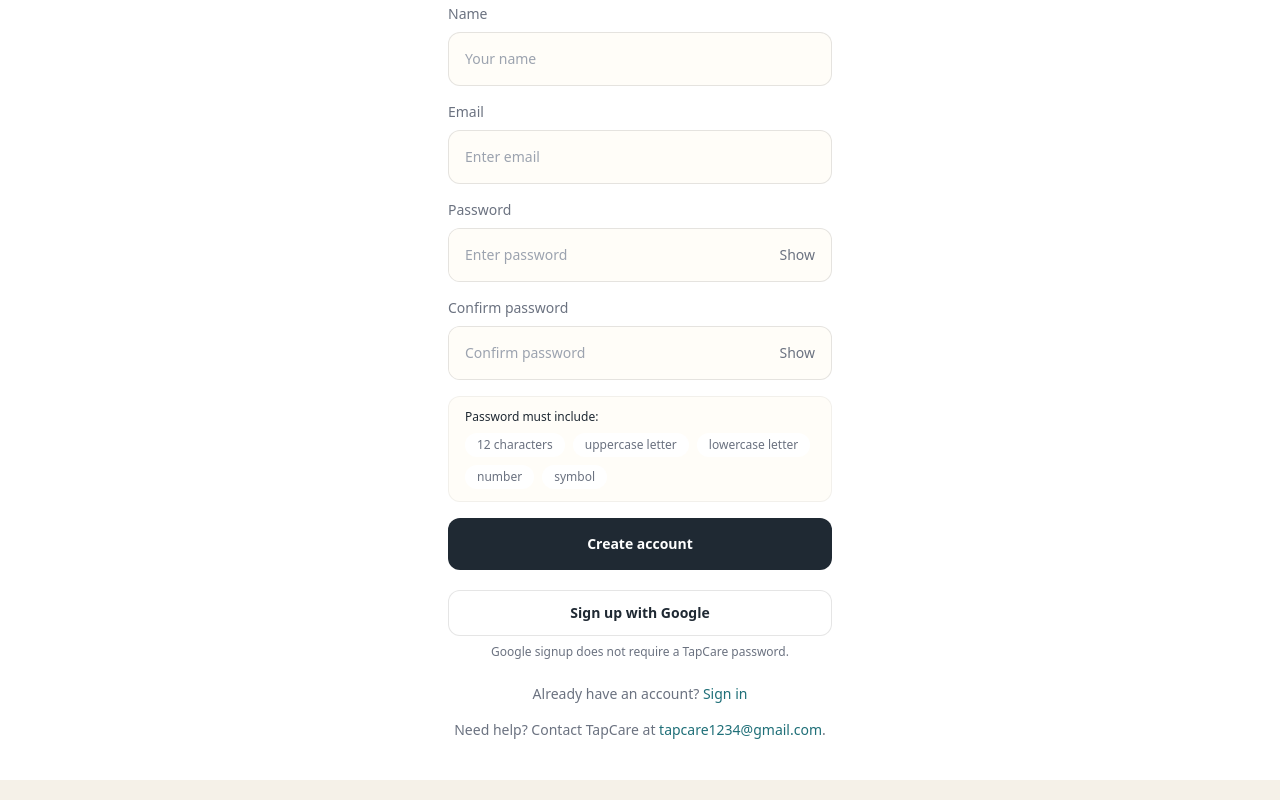
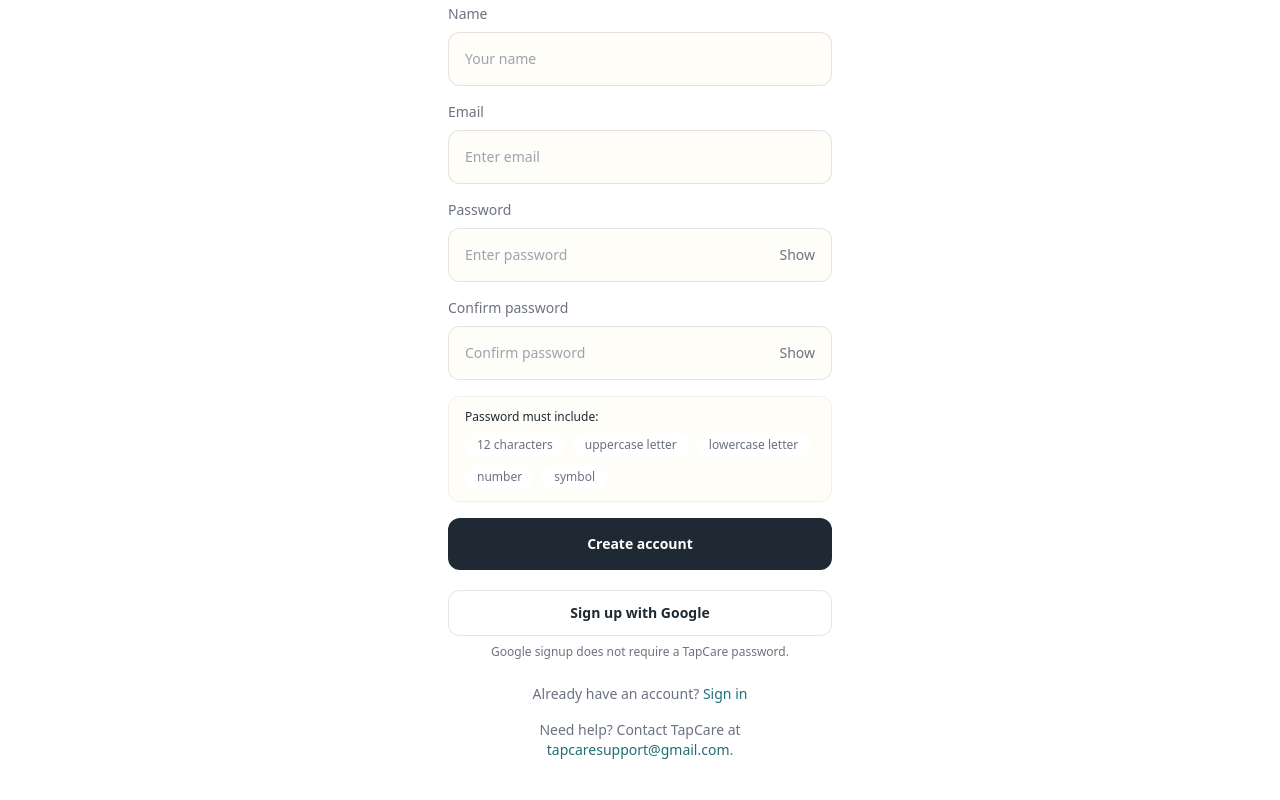
Before and after one commit to TapCare-Team/TapCare, a Next.js app: page /signup in a window 1280 px wide. Shown: the part 220-1020 px from the top of the page. Built offline with nearby package versions, Linux system fonts and the light colour scheme; no server answers.

Commit message:
Change email contact

```diff
--- a/src/app/page.tsx
+++ b/src/app/page.tsx
@@ -144,7 +144,7 @@ function HeroScene() {
           aria-hidden="true"
         >
           <path
-            d="M6 17C43 6 80 12 111 45M98 37l13 8-4-15"
+            d="M112 10C91 17 73 32 25 56M38 44L25 56L42 58"
             stroke="currentColor"
             strokeWidth="2"
             strokeLinecap="round"
@@ -326,8 +326,8 @@ export default function HomePage() {
               <div
                 key={action.label}
                 className={`py-8 sm:px-7 lg:py-10 ${index > 0
-                    ? "border-t border-[#173c35]/10 sm:border-t-0 sm:border-l"
-                    : ""
+                  ? "border-t border-[#173c35]/10 sm:border-t-0 sm:border-l"
+                  : ""
                   } ${index === 2
                     ? "sm:border-l-0 sm:border-t lg:border-l lg:border-t-0"
                     : ""
--- a/src/components/shared/support-contact.tsx
+++ b/src/components/shared/support-contact.tsx
@@ -1,4 +1,4 @@
-export const TAPCARE_SUPPORT_EMAIL = "tapcare1234@gmail.com";
+export const TAPCARE_SUPPORT_EMAIL = "tapcaresupport@gmail.com";
 
 export function SupportContact({
   className = "text-center text-sm text-muted"
```
